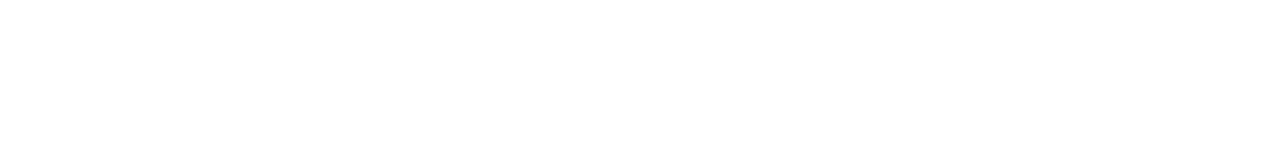
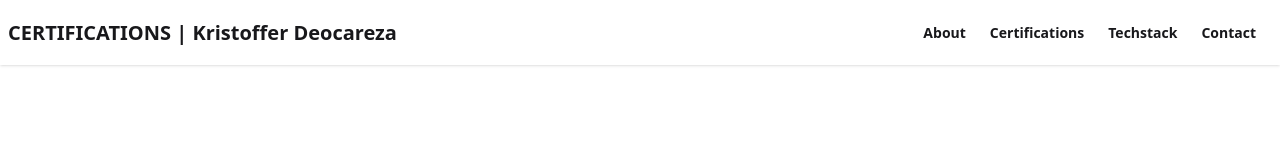
Before and after one commit to KDeo69/PortfolioNew, a plain HTML site: page certifications.html in a window 1280 px wide. Drawn offline with nearby package versions, Linux system fonts and the light colour scheme.

Commit message:
renamed style.css to styles.css, added a navbar to all web pages

```diff
--- a/about.html
+++ b/about.html
@@ -0,0 +1,23 @@
+<!DOCTYPE html>
+<html lang="en">
+    <head>
+        <meta charset="UTF-8">
+        <meta name="viewport" content="width=device-width, initial-scale=1.0">
+        <title>Kristoffer | Web Portfolio</title>
+        <link rel="stylesheet" href="css/styles.css">
+        <link href="https://cdn.jsdelivr.net/npm/daisyui@5" rel="stylesheet" type="text/css">
+        <script src="https://cdn.jsdelivr.net/npm/@tailwindcss/browser@4"></script>
+    </head>
+    <body>
+        <div class="navbar bg-base-100 shadow-sm">
+  <div class="flex-1">
+    <a class="text-xl"><strong>ABOUT | Kristoffer Deocareza</strong></a>
+  </div>
+  <div class="flex-none">
+    <ul class="menu menu-horizontal px-1">
+      <li><a><strong>About</strong></a></li>
+      <li><a><strong>Certifications</strong></a></li>
+      <li><a><strong>Techstack</strong></a></li>
+      <li><a><strong>Contact</strong></a></li>
+    </ul>
+  </div>
--- a/certifications.html
+++ b/certifications.html
@@ -0,0 +1,23 @@
+<!DOCTYPE html>
+<html lang="en">
+    <head>
+        <meta charset="UTF-8">
+        <meta name="viewport" content="width=device-width, initial-scale=1.0">
+        <title>Kristoffer | Web Portfolio</title>
+        <link rel="stylesheet" href="css/styles.css">
+        <link href="https://cdn.jsdelivr.net/npm/daisyui@5" rel="stylesheet" type="text/css">
+        <script src="https://cdn.jsdelivr.net/npm/@tailwindcss/browser@4"></script>
+    </head>
+    <body>
+        <div class="navbar bg-base-100 shadow-sm">
+  <div class="flex-1">
+    <a class="text-xl"><strong>CERTIFICATIONS | Kristoffer Deocareza</strong></a>
+  </div>
+  <div class="flex-none">
+    <ul class="menu menu-horizontal px-1">
+      <li><a><strong>About</strong></a></li>
+      <li><a><strong>Certifications</strong></a></li>
+      <li><a><strong>Techstack</strong></a></li>
+      <li><a><strong>Contact</strong></a></li>
+    </ul>
+  </div>
```
Also changed, not shown: index.html (+16 -3 lines), techstack.html (+23 -0 lines), css/style.css (deleted), css/styles.css (added).
